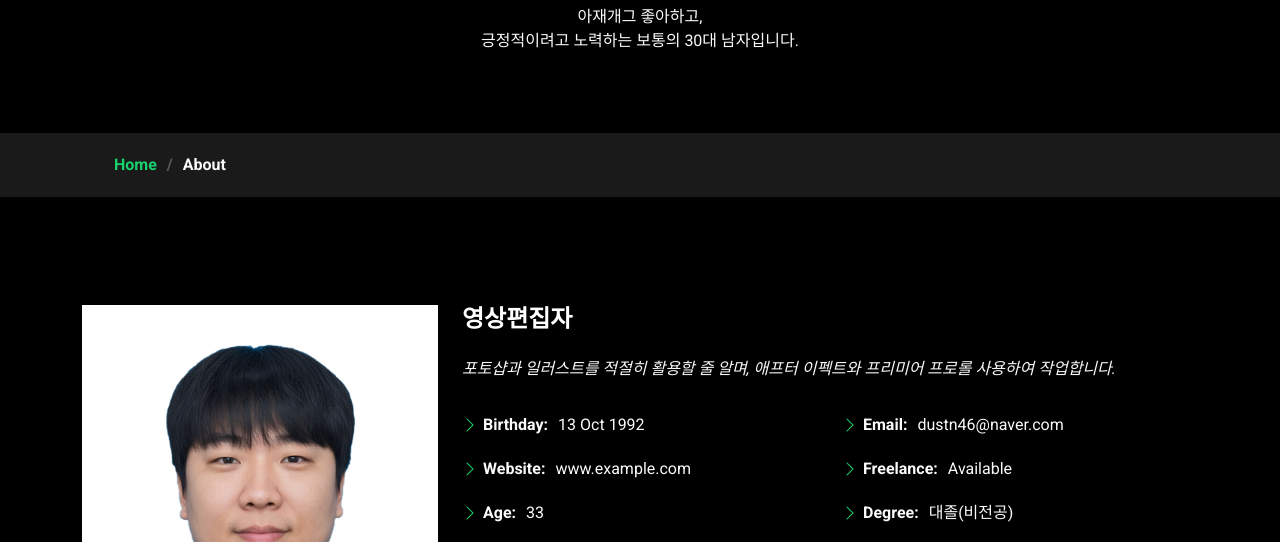
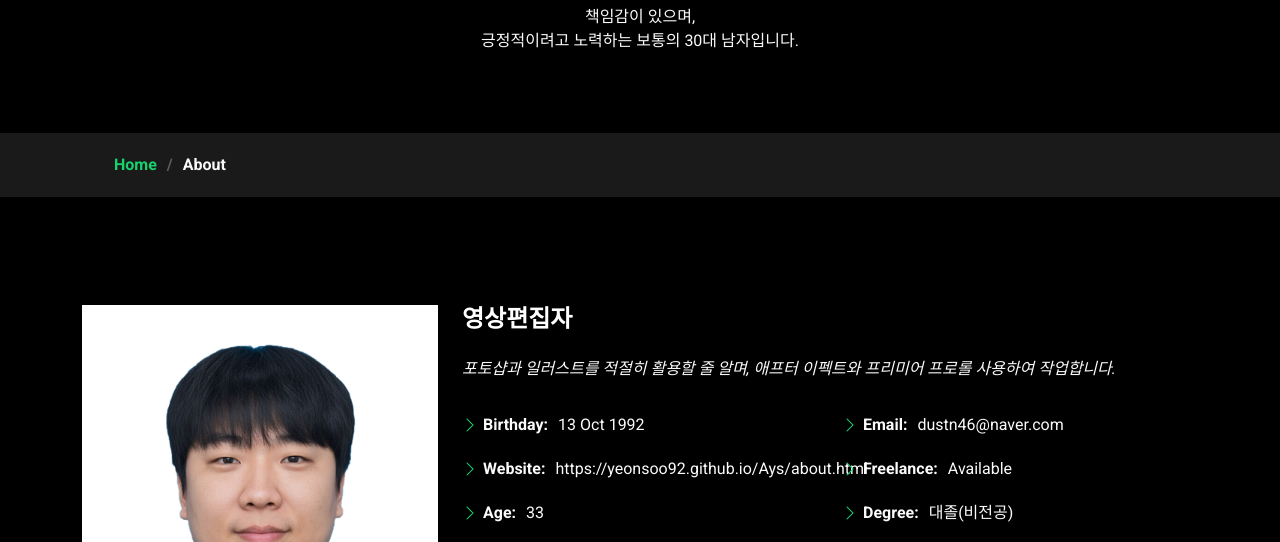
Before and after one commit to yeonsoo92/Ays, a plain HTML site: page about.html in a window 1280 px wide. Shown: the part 210-752 px from the top of the page. Drawn offline with Linux system fonts and the light colour scheme.

Commit message:
about modify

```diff
--- a/about.html
+++ b/about.html
@@ -71,7 +71,7 @@
           <div class="row d-flex justify-content-center text-center">
             <div class="col-lg-8">
               <h1>About</h1>
-              <p class="mb-0">아재개그 좋아하고,<br>긍정적이려고 노력하는 보통의 30대 남자입니다.</p>
+              <p class="mb-0">책임감이 있으며,<br>긍정적이려고 노력하는 보통의 30대 남자입니다.</p>
             </div>
           </div>
         </div>
@@ -104,7 +104,7 @@
               <div class="col-lg-6">
                 <ul>
                   <li><i class="bi bi-chevron-right"></i> <strong>Birthday:</strong> <span>13 Oct 1992</span></li>
-                  <li><i class="bi bi-chevron-right"></i> <strong>Website:</strong> <span>www.example.com</span></li>
+                  <li><i class="bi bi-chevron-right"></i> <strong>Website:</strong> <span>https://yeonsoo92.github.io/Ays/about.html</span></li>
                    <li><i class="bi bi-chevron-right"></i> <strong>Age:</strong> <span>33</span></li>
                    <li><i class="bi bi-chevron-right"></i> <strong>Achievements:</strong> <span>컴퓨터그래픽기능사,멀티미디어콘텐츠제작전문가</span></li>
 
```
